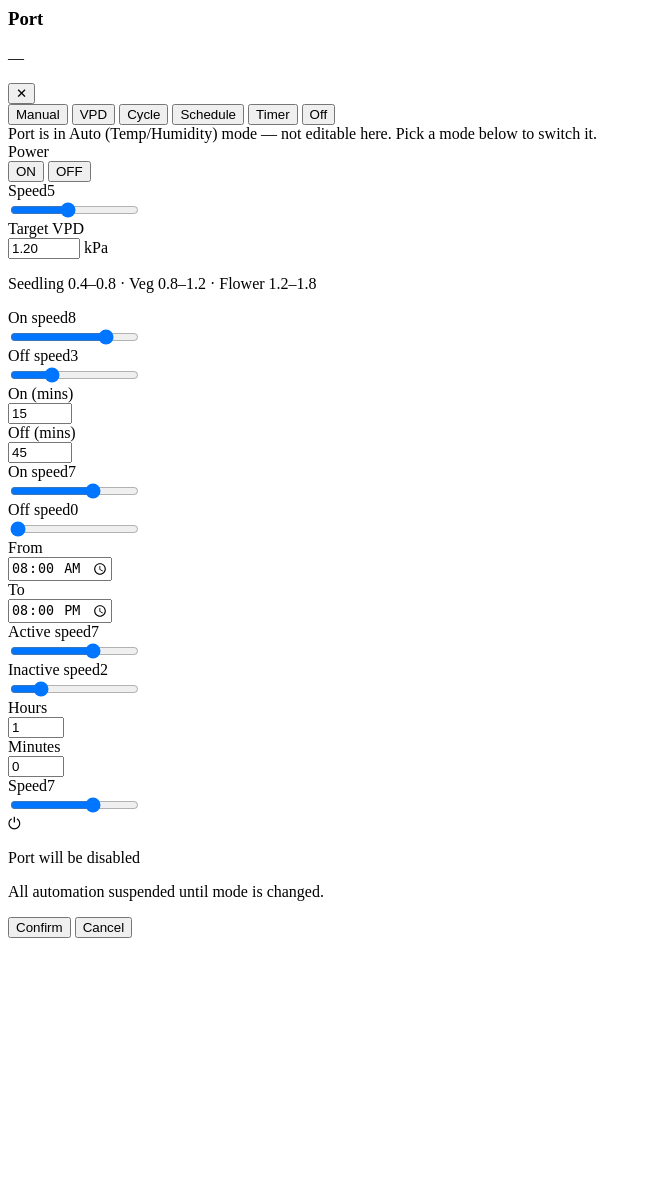
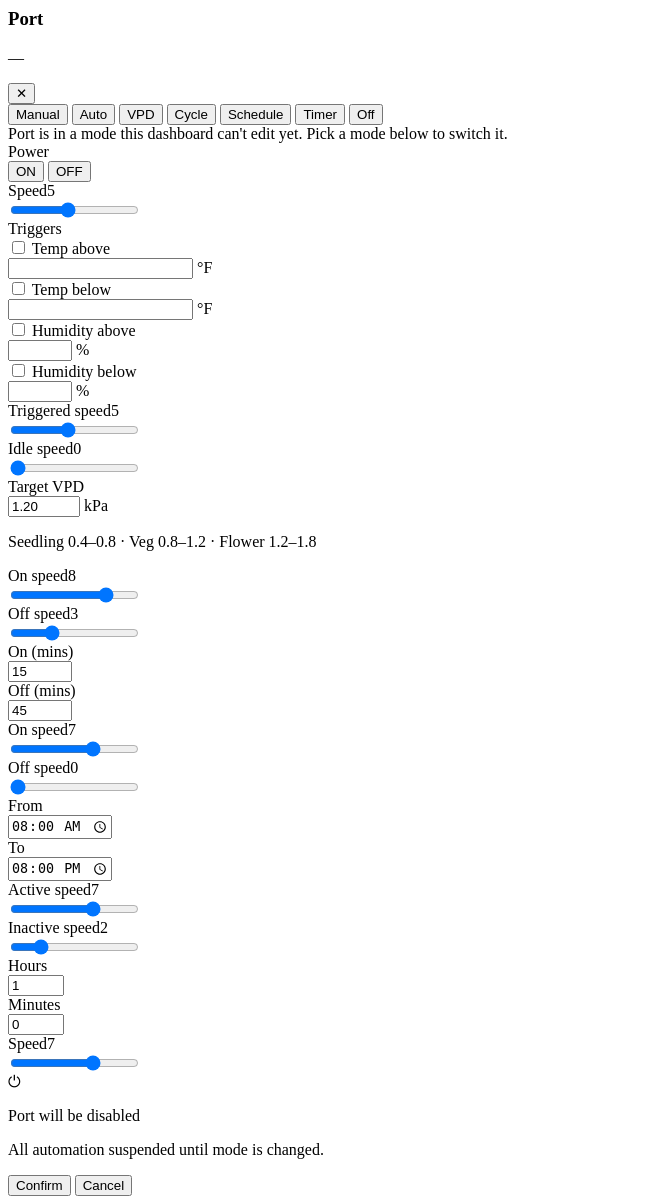
Before and after one commit to ajankuv/acdash, a Python web app: template templates/partials/control_modal.html in a window 1280 px wide. Shown: the whole page, without its empty margins (0-651 px from the left). Before the commit the page ends 938 px from the top, so only its background shows below. Run offline with Jinja, Linux system fonts and the light colour scheme; the template is opened without the code that fills it, so the values that code supplies are empty.

Commit message:
feat: auto mode tab and trigger section in port control modal
Co-Authored-By: Claude Fable 5 <noreply@anthropic.com>

```diff
--- a/templates/partials/control_modal.html
+++ b/templates/partials/control_modal.html
@@ -15,7 +15,7 @@
 
     {# Mode tabs #}
     <div class="mb-4 flex flex-wrap gap-1.5" id="pcm-mode-tabs">
-      {% for m in [("manual","Manual"),("vpd","VPD"),("cycle","Cycle"),("schedule","Schedule"),("timer","Timer"),("off","Off")] %}
+      {% for m in [("manual","Manual"),("auto","Auto"),("vpd","VPD"),("cycle","Cycle"),("schedule","Schedule"),("timer","Timer"),("off","Off")] %}
         <button
           data-mode="{{ m[0] }}"
           onclick="pcmSelectMode('{{ m[0] }}')"
@@ -25,10 +25,10 @@
       {% endfor %}
     </div>
 
-    {# Auto-mode info banner — shown when port is in temp/humidity auto mode (atType=3) #}
+    {# Unknown-mode info banner — shown when port is in a mode this dashboard can't edit #}
     <div id="pcm-auto-info"
          class="mb-3 hidden rounded-lg bg-amber-900/40 px-3 py-2 text-xs text-amber-300 ring-1 ring-amber-800/60">
-      Port is in Auto (Temp/Humidity) mode — not editable here. Pick a mode below to switch it.
+      Port is in a mode this dashboard can't edit yet. Pick a mode below to switch it.
     </div>
 
     {# Error banner #}
@@ -52,6 +52,71 @@
         </div>
         <input id="pcm-speed" type="range" min="1" max="10" value="5"
                oninput="document.getElementById('pcm-speed-val').textContent=this.value"
+               class="w-full accent-emerald-500">
+      </div>
+    </div>
+
+    {# ── Auto (temp/humidity triggers) ── #}
+    <div id="pcm-section-auto" class="pcm-section hidden">
+      <div class="mb-1.5 text-[10px] font-semibold uppercase tracking-wider text-zinc-500">Triggers</div>
+      <div class="mb-2 flex items-center justify-between gap-2">
+        <label class="flex items-center gap-2 text-xs text-zinc-400">
+          <input id="pcm-auto-ht-on" type="checkbox" class="accent-emerald-500">
+          Temp above
+        </label>
+        <div class="flex items-center gap-1">
+          <input id="pcm-auto-ht" type="number" step="1"
+                 class="w-16 rounded-lg border border-zinc-700 bg-black/40 px-2 py-1 text-center text-sm font-semibold text-zinc-200 outline-none">
+          <span class="pcm-auto-unit text-[10px] text-zinc-500">°F</span>
+        </div>
+      </div>
+      <div class="mb-2 flex items-center justify-between gap-2">
+        <label class="flex items-center gap-2 text-xs text-zinc-400">
+          <input id="pcm-auto-lt-on" type="checkbox" class="accent-emerald-500">
+          Temp below
+        </label>
+        <div class="flex items-center gap-1">
+          <input id="pcm-auto-lt" type="number" step="1"
+                 class="w-16 rounded-lg border border-zinc-700 bg-black/40 px-2 py-1 text-center text-sm font-semibold text-zinc-200 outline-none">
+          <span class="pcm-auto-unit text-[10px] text-zinc-500">°F</span>
+        </div>
+      </div>
+      <div class="mb-2 flex items-center justify-between gap-2">
+        <label class="flex items-center gap-2 text-xs text-zinc-400">
+          <input id="pcm-auto-hh-on" type="checkbox" class="accent-emerald-500">
+          Humidity above
+        </label>
+        <div class="flex items-center gap-1">
+          <input id="pcm-auto-hh" type="number" min="0" max="100" step="1"
+                 class="w-16 rounded-lg border border-zinc-700 bg-black/40 px-2 py-1 text-center text-sm font-semibold text-zinc-200 outline-none">
+          <span class="text-[10px] text-zinc-500">%</span>
+        </div>
+      </div>
+      <div class="mb-3 flex items-center justify-between gap-2">
+        <label class="flex items-center gap-2 text-xs text-zinc-400">
+          <input id="pcm-auto-lh-on" type="checkbox" class="accent-emerald-500">
+          Humidity below
+        </label>
+        <div class="flex items-center gap-1">
+          <input id="pcm-auto-lh" type="number" min="0" max="100" step="1"
+                 class="w-16 rounded-lg border border-zinc-700 bg-black/40 px-2 py-1 text-center text-sm font-semibold text-zinc-200 outline-none">
+          <span class="text-[10px] text-zinc-500">%</span>
+        </div>
+      </div>
+      <div class="mb-3">
+        <div class="mb-1 flex justify-between text-[10px] font-semibold uppercase tracking-wider text-zinc-500">
+          <span>Triggered speed</span><span id="pcm-auto-on-sp-val" class="text-emerald-400">5</span>
+        </div>
+        <input id="pcm-auto-on-sp" type="range" min="1" max="10" value="5"
+               oninput="document.getElementById('pcm-auto-on-sp-val').textContent=this.value"
+               class="w-full accent-emerald-500">
+      </div>
+      <div>
+        <div class="mb-1 flex justify-between text-[10px] font-semibold uppercase tracking-wider text-zinc-500">
+          <span>Idle speed</span><span id="pcm-auto-off-sp-val" class="text-zinc-400">0</span>
+        </div>
+        <input id="pcm-auto-off-sp" type="range" min="0" max="10" value="0"
+               oninput="document.getElementById('pcm-auto-off-sp-val').textContent=this.value"
                class="w-full accent-emerald-500">
       </div>
     </div>
```
